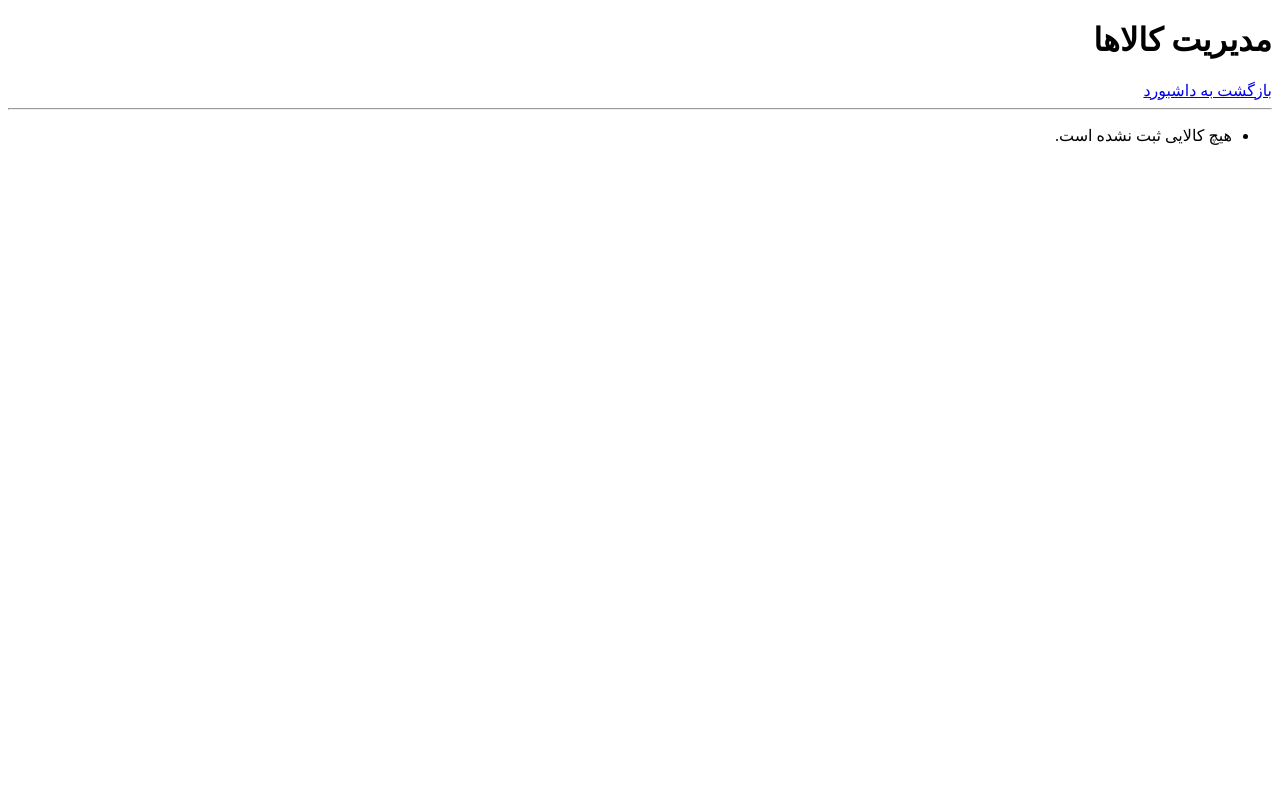
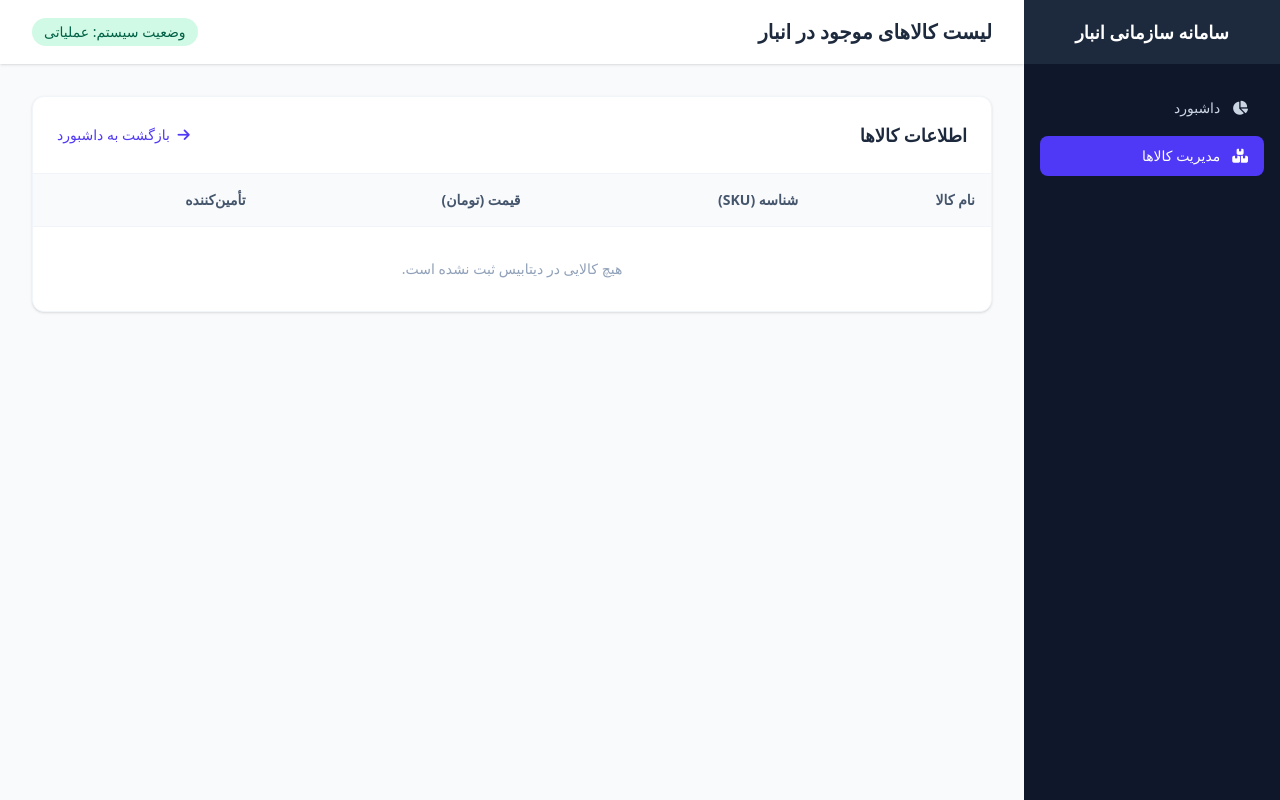
Before and after one commit to soroushTypeG/supply-chain-management-system, a Flask app: page /products in a window 1280 px wide. Run offline with Flask 3, Linux system fonts and the light colour scheme; data that the repository does not hold is empty.

Commit message:
Update products.html

```diff
--- a/templates/products.html
+++ b/templates/products.html
@@ -1,19 +1,42 @@
-<!DOCTYPE html>
-<html lang="fa" dir="rtl">
-<head>
-    <meta charset="UTF-8">
-    <title>لیست کالاها</title>
-</head>
-<body>
-    <h1>مدیریت کالاها</h1>
-    <a href="/">بازگشت به داشبورد</a>
-    <hr>
-    <ul>
-        {% for product in products %}
-            <li>{{ product.name }} - SKU: {{ product.sku }} - قیمت: {{ product.price }}</li>
-        {% else %}
-            <li>هیچ کالایی ثبت نشده است.</li>
-        {% endfor %}
-    </ul>
-</body>
-</html>
+{% extends "base.html" %}
+
+{% block title %}مدیریت کالاها{% endblock %}
+{% block header_title %}لیست کالاهای موجود در انبار{% endblock %}
+
+{% block content %}
+<div class="bg-white rounded-xl shadow-sm border border-slate-100 overflow-hidden">
+    <div class="p-6 border-b border-slate-100 flex justify-between items-center">
+        <h3 class="text-lg font-bold text-slate-800">اطلاعات کالاها</h3>
+        <a href="/" class="text-sm text-indigo-600 hover:text-indigo-800 font-medium">
+            <i class="fa-solid fa-arrow-right ml-1"></i> بازگشت به داشبورد
+        </a>
+    </div>
+
+    <div class="overflow-x-auto">
+        <table class="w-full text-right border-collapse">
+            <thead>
+                <tr class="bg-slate-50 text-slate-600 text-sm border-b border-slate-100">
+                    <th class="p-4 font-semibold">نام کالا</th>
+                    <th class="p-4 font-semibold">شناسه (SKU)</th>
+                    <th class="p-4 font-semibold">قیمت (تومان)</th>
+                    <th class="p-4 font-semibold">تأمین‌کننده</th>
+                </tr>
+            </thead>
+            <tbody class="divide-y divide-slate-100 text-sm text-slate-700">
+                {% for product in products %}
+                <tr class="hover:bg-slate-50 transition">
+                    <td class="p-4 font-medium text-slate-800">{{ product.name }}</td>
+                    <td class="p-4"><span class="bg-slate-100 text-slate-800 px-2.5 py-1 rounded-md text-xs font-mono">{{ product.sku }}</span></td>
+                    <td class="p-4">{{ product.price }}</td>
+                    <td class="p-4">{{ product.supplier.name if product.supplier else 'متفرقه' }}</td>
+                </tr>
+                {% else %}
+                <tr>
+                    <td colspan="4" class="p-8 text-center text-slate-400">هیچ کالایی در دیتابیس ثبت نشده است.</td>
+                </tr>
+                {% endfor %}
+            </tbody>
+        </table>
+    </div>
+</div>
+{% endblock %}
```
